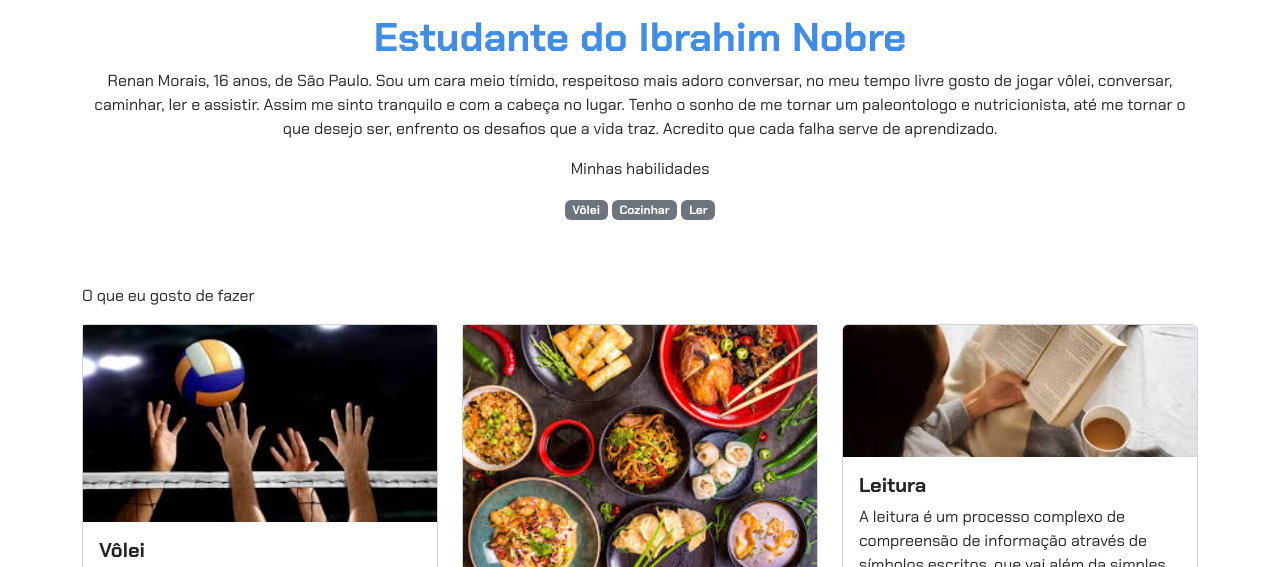
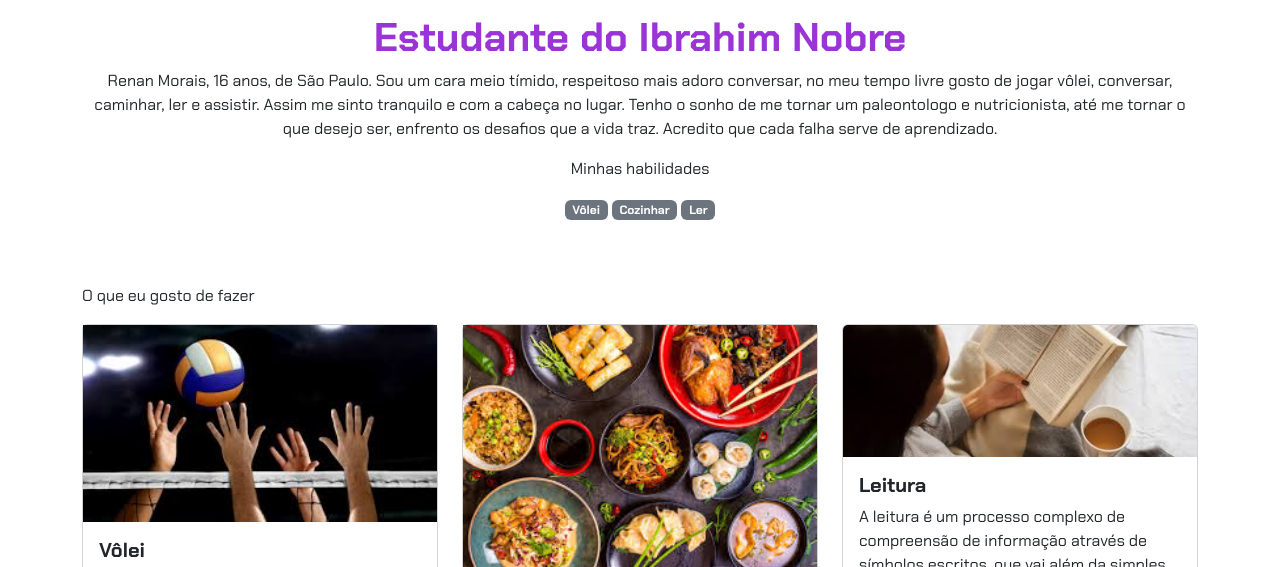
Before and after one commit to Renan12318/portifolio, a plain HTML site: page index.html in a window 1280 px wide. Shown: the part 207-774 px from the top of the page. Drawn offline with nearby package versions, Linux system fonts and the light colour scheme.

Commit message:
Update style.css

```diff
--- a/style.css
+++ b/style.css
@@ -2,7 +2,7 @@
 
 :root {
     --cor-principal: #000000;
-    --cor-secundaria: #3f8de7;
+    --cor-secundaria: #9B34D7;
     --cor-destaque: #C92BFC;
 }
 
```
